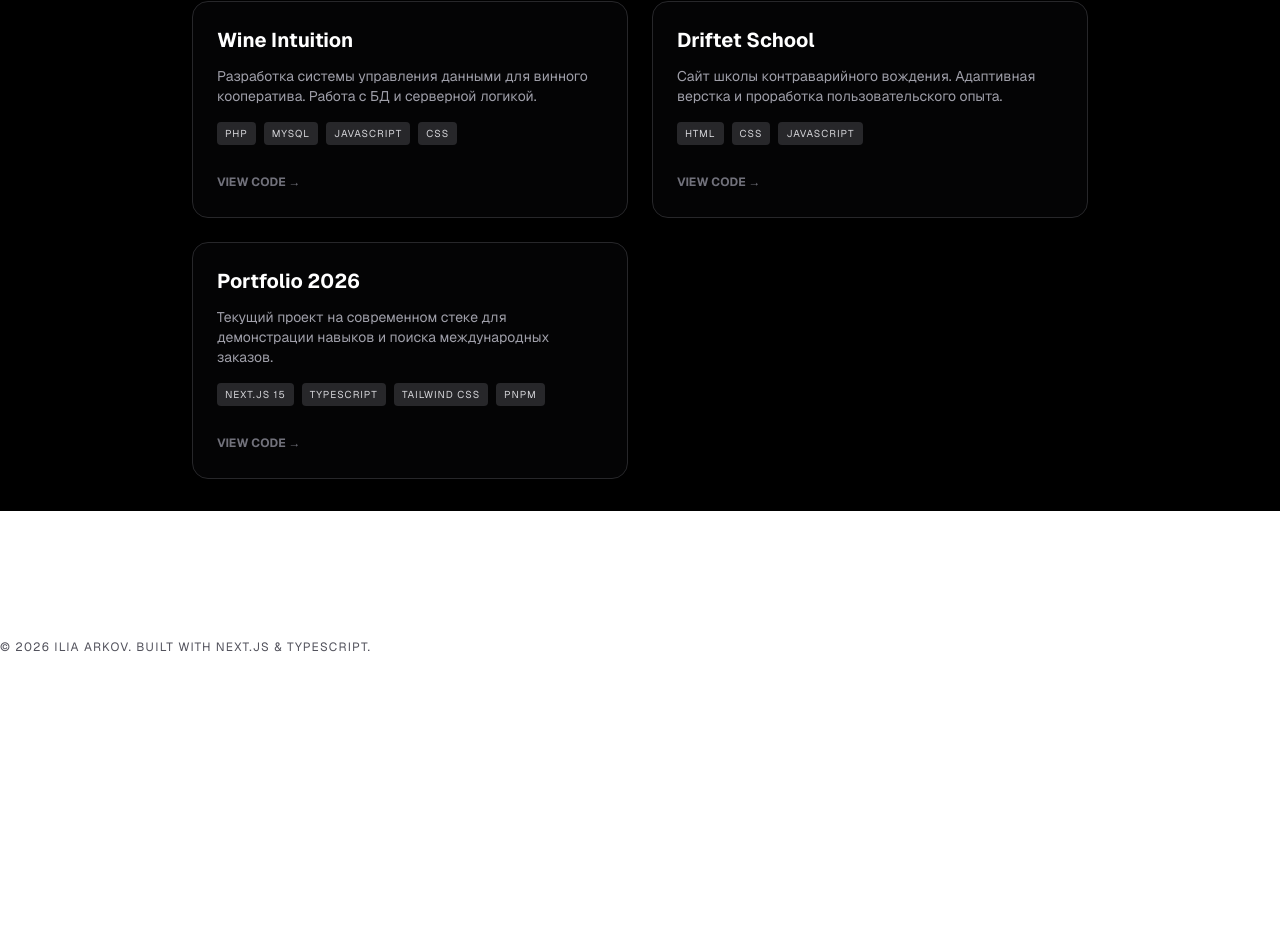
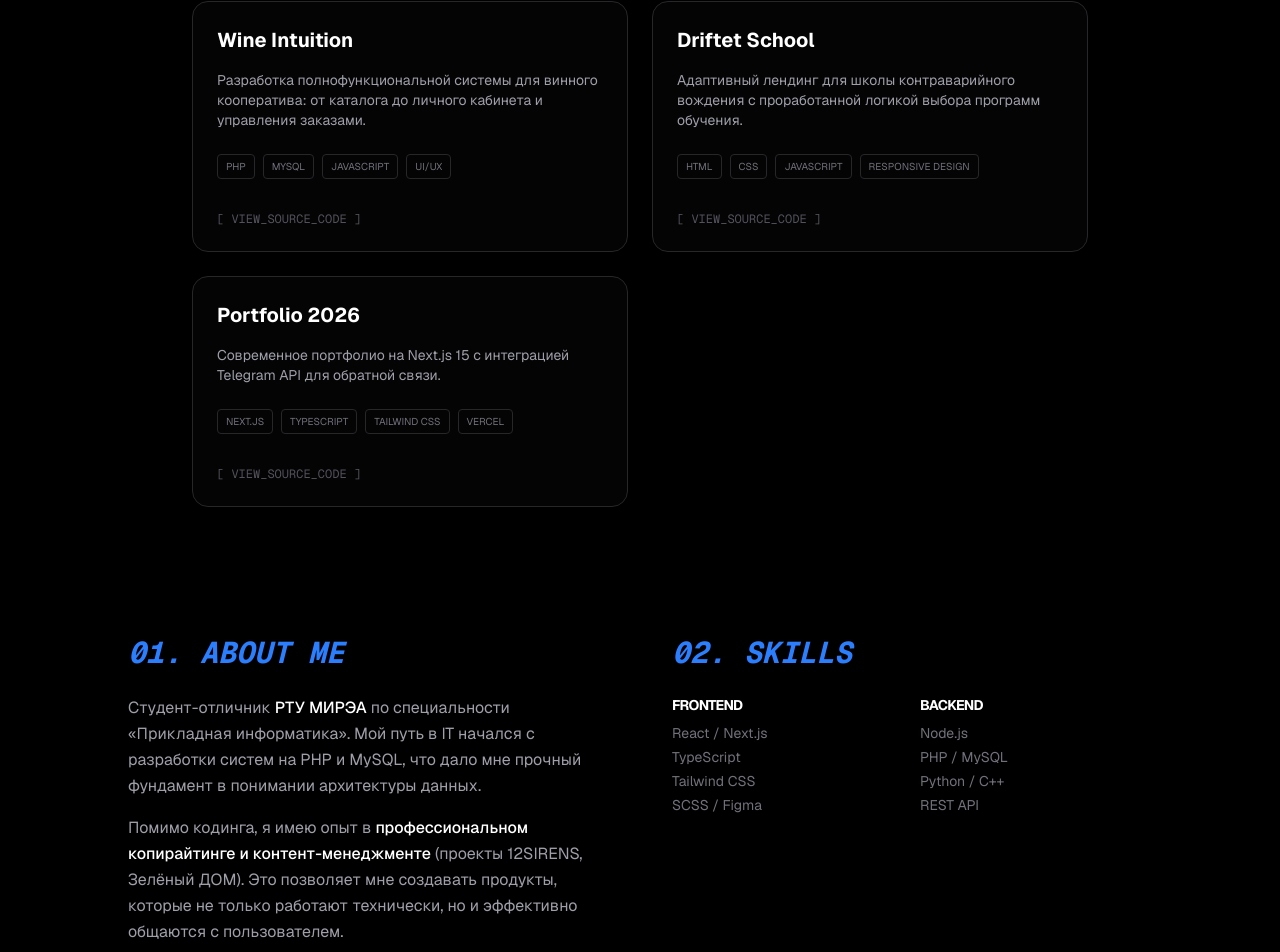
Before and after one commit to iliaarkov/portfolio-2026, a Next.js app: page / in a window 1280 px wide. Shown: the part 359-1311 px from the top of the page. Before the commit the page ends 1054 px from the top, so only its background shows below. Built offline with nearby package versions, Linux system fonts and the light colour scheme.

Commit message:
add block About on main page and update block Projects

```diff
--- /dev/null
+++ b/src/app/api/contact/route.ts
@@ -0,0 +1,21 @@
+import { NextResponse } from 'next/server';
+
+export async function POST(request: Request) {
+  const { name, email, message } = await request.json();
+
+  const token = process.env.TELEGRAM_BOT_TOKEN;
+  const chatId = process.env.TELEGRAM_CHAT_ID;
+
+  const text = `🚀 Новое сообщение с портфолио!\n\n👤 Имя: ${name}\n📧 Email: ${email}\n📝 Сообщение: ${message}`;
+
+  try {
+    await fetch(`https://api.telegram.org/bot${token}/sendMessage`, {
+      method: 'POST',
+      headers: { 'Content-Type': 'application/json' },
+      body: JSON.stringify({ chat_id: chatId, text }),
+    });
+    return NextResponse.json({ success: true });
+  } catch (error) {
+    return NextResponse.json({ success: false }, { status: 500 });
+  }
+}
--- a/src/app/page.tsx
+++ b/src/app/page.tsx
@@ -36,13 +36,57 @@ export default function Home() {
           <p className="text-xl text-zinc-400 max-w-2xl mx-auto">
             Специализируюсь на React, Node.js и современных веб-технологиях.
 
-            Ранее создавал проекты для винных кооперативов и школ вождения.
+            Ранее создавал проекты для винного кооператива, школы вождения.
           </p>
         </div>
-
+				{/* Projects */}
         <div className="mt-16 grid grid-cols-1 md:grid-cols-2 gap-6 w-full max-w-4xl">
           {projects.map((project) => <ProjectCard key={project.id} project={project} />)}
         </div>
+
+				{/* About */}
+				<section className="mt-32 w-full max-w-5xl grid grid-cols-1 md:grid-cols-2 gap-16">
+					<div>
+						<h2 className="text-3xl font-bold mb-6 text-blue-500 font-mono italic">01. ABOUT ME</h2>
+						<div className="space-y-4 text-zinc-400 leading-relaxed">
+							<p>
+								Студент-отличник <span className="text-white font-medium">РТУ МИРЭА</span> по специальности «Прикладная информатика».
+								Мой путь в IT начался с разработки систем на PHP и MySQL, что дало мне прочный фундамент в понимании архитектуры данных.
+							</p>
+							<p>
+								Помимо кодинга, я имею опыт в <span className="text-white font-medium">профессиональном копирайтинге и контент-менеджменте</span> (проекты 12SIRENS, Зелёный ДОМ).
+								Это позволяет мне создавать продукты, которые не только работают технически, но и эффективно общаются с пользователем.
+							</p>
+							<p>
+								Активно использую и обучаю AI-модели, применяя навыки «вайб-кодинга» и глубокого промпт-инжиниринга для ускорения разработки.
+							</p>
+						</div>
+					</div>
+
+					<div>
+						<h2 className="text-3xl font-bold mb-6 text-blue-500 font-mono italic">02. SKILLS</h2>
+						<div className="grid grid-cols-2 gap-4">
+							<div>
+								<h4 className="text-white font-bold mb-2 text-sm uppercase tracking-tighter">Frontend</h4>
+								<ul className="text-zinc-500 text-sm space-y-1">
+									<li>React / Next.js</li>
+									<li>TypeScript</li>
+									<li>Tailwind CSS</li>
+									<li>SCSS / Figma</li>
+								</ul>
+							</div>
+							<div>
+								<h4 className="text-white font-bold mb-2 text-sm uppercase tracking-tighter">Backend</h4>
+								<ul className="text-zinc-500 text-sm space-y-1">
+									<li>Node.js</li>
+									<li>PHP / MySQL</li>
+									<li>Python / C++</li>
+									<li>REST API</li>
+								</ul>
+							</div>
+						</div>
+					</div>
+				</section>
       </main>
 			<footer className="mt-32 pb-10 text-zinc-600 text-xs tracking-widest uppercase">
         © 2026 Ilia Arkov. Built with Next.js & TypeScript.
--- a/src/components/ProjectCard.tsx
+++ b/src/components/ProjectCard.tsx
@@ -6,26 +6,33 @@ interface ProjectCardProps {
 
 export const ProjectCard = ({ project }: ProjectCardProps) => {
   return (
-    <div className="group p-6 rounded-2xl border border-zinc-800 bg-zinc-900/20 hover:border-blue-500/50 transition-all duration-300">
-      <h3 className="text-xl font-bold mb-3 group-hover:text-blue-400 transition-colors">
-        {project.title}
+		<div className="group p-6 rounded-2xl border border-zinc-800 bg-zinc-900/20 hover:border-blue-500/50 transition-all duration-300 flex flex-col h-full">
+			<div className="flex justify-between items-start mb-4">
+				<h3 className="text-xl font-bold group-hover:text-blue-400 transition-colors">
+					<a href={project.link} target="_blank" rel="noopener noreferrer">
+						{project.title} <span className="text-xs opacity-0 group-hover:opacity-100 transition-opacity">↗</span>
+					</a>
 				</h3>
-      <p className="text-zinc-400 text-sm mb-4">
+			</div>
+
+			<p className="text-zinc-400 text-sm mb-6 flex-grow">
 				{project.description}
 			</p>
-      <div className="flex flex-wrap gap-2 mb-6">
+
+			<div className="flex flex-wrap gap-2 mb-8">
 				{project.stack.map((tech) => (
-          <span key={tech} className="text-[10px] uppercase tracking-widest px-2 py-1 rounded bg-zinc-800 text-zinc-300">
+					<span key={tech} className="text-[10px] uppercase border border-zinc-800 px-2 py-1 rounded text-zinc-500">
 						{tech}
 					</span>
 				))}
 			</div>
+
 			<a
 				href={project.github}
 				target="_blank"
-        className="text-xs font-bold text-zinc-500 hover:text-white transition-colors"
+				className="mt-auto text-xs font-mono text-zinc-600 hover:text-white transition-colors"
 			>
-        VIEW CODE →
+				[ VIEW_SOURCE_CODE ]
 			</a>
 		</div>
   );
--- a/src/lib/projects.ts
+++ b/src/lib/projects.ts
@@ -3,30 +3,33 @@ export interface Project {
   title: string;
   description: string;
   stack: string[];
-  link?: string;
-  github?: string;
+  link: string; // Ссылка на сайт
+  github: string; // Ссылка на GitHub
 }
 
 export const projects: Project[] = [
   {
     id: 1,
     title: "Wine Intuition",
-    description: "Разработка системы управления данными для винного кооператива. Работа с БД и серверной логикой.",
-    stack: ["PHP", "MySQL", "JavaScript", "CSS"],
-    github: "https://github.com/iliaarkov" // Можешь заменить на прямую ссылку на репо
+    description: "Разработка полнофункциональной системы для винного кооператива: от каталога до личного кабинета и управления заказами.",
+    stack: ["PHP", "MySQL", "JavaScript", "UI/UX"],
+    link: "https://vash-sait.ru", // Замени на реальный или #
+    github: "https://github.com/iliaarkov"
   },
   {
     id: 2,
     title: "Driftet School",
-    description: "Сайт школы контраварийного вождения. Адаптивная верстка и проработка пользовательского опыта.",
-    stack: ["HTML", "CSS", "JavaScript"],
+    description: "Адаптивный лендинг для школы контраварийного вождения с проработанной логикой выбора программ обучения.",
+    stack: ["HTML", "CSS", "JavaScript", "Responsive Design"],
+    link: "https://driftet.ru", // Замени на реальный или #
     github: "https://github.com/iliaarkov"
   },
   {
     id: 3,
     title: "Portfolio 2026",
-    description: "Текущий проект на современном стеке для демонстрации навыков и поиска международных заказов.",
-    stack: ["Next.js 15", "TypeScript", "Tailwind CSS", "pnpm"],
+    description: "Современное портфолио на Next.js 15 с интеграцией Telegram API для обратной связи.",
+    stack: ["Next.js", "TypeScript", "Tailwind CSS", "Vercel"],
+    link: "https://portfolio-2026-iota-one.vercel.app/",
     github: "https://github.com/iliaarkov/portfolio-2026"
   }
 ];
```
Also changed, not shown: src/components/ContactForm.tsx (added). Lines whose indentation alone changed are shown as unchanged.
